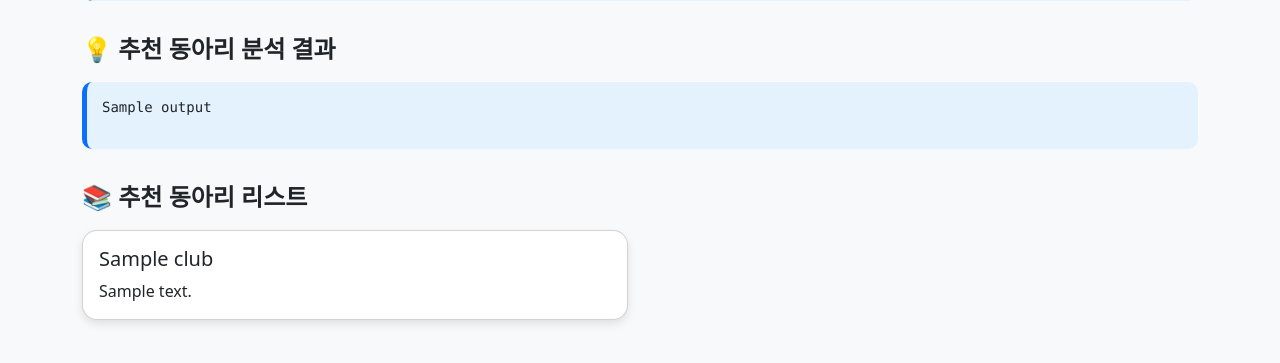
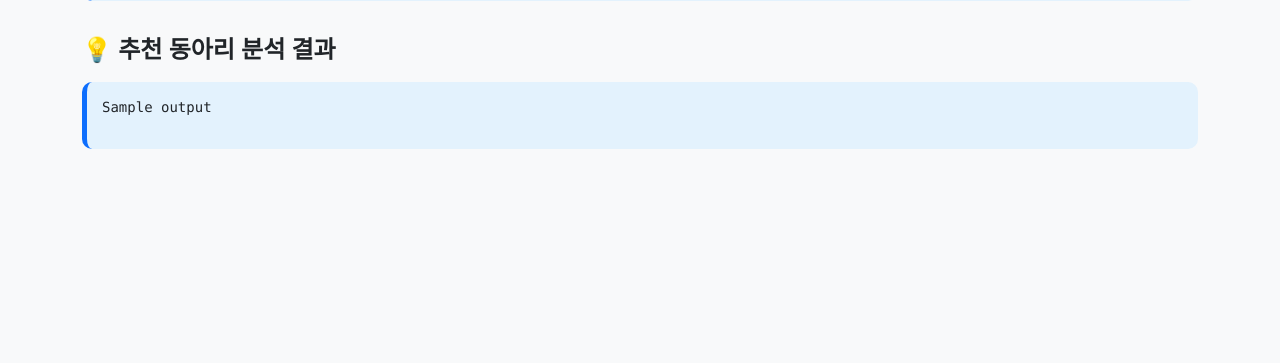
Before and after one commit to MilaEvans/OSS-project, a Flask app: template Image extraction/templates/result.html in a window 1280 px wide. Shown: the part 243-606 px from the top of the page. Run offline with Flask 3, Linux system fonts and the light colour scheme; the template is opened without the code that fills it: most values are stand-ins (such as "Sample title", 1, 10 or a date in 2020).

Commit message:
Add files via upload

```diff
--- a/Image extraction/templates/index.html
+++ b/Image extraction/templates/index.html
@@ -1,7 +1,7 @@
 <!DOCTYPE html>
 <html>
 <head>
-    <title>자율주행 동아리 추천</title>
+    <title>동아리 추천</title>
 </head>
 <body>
     <h1>동아리 포스터 사진 업로드</h1>
--- a/Image extraction/templates/result.html
+++ b/Image extraction/templates/result.html
@@ -3,7 +3,6 @@
 <head>
     <meta charset="UTF-8">
     <title>동아리 추천 결과</title>
-    <!-- 부트스트랩 CDN 추가 -->
     <link rel="stylesheet" href="https://cdn.jsdelivr.net/npm/bootstrap@5.3.0/dist/css/bootstrap.min.css">
     <style>
         body {
@@ -32,7 +31,6 @@
 </head>
 <body>
 <div class="container">
-
     <h1 class="text-center mb-5">📢 동아리 추천 결과</h1>
 
     <div class="section-title">🔍 OCR 분석 결과</div>
@@ -42,21 +40,8 @@
 
     <div class="section-title">💡 추천 동아리 분석 결과</div>
     <div class="highlight">
-        <pre style="white-space: pre-wrap;">{{ output }}</pre>
+        <pre style="white-space: pre-wrap;">{{ output|safe }}</pre>
     </div>
-
-    <div class="section-title">📚 추천 동아리 리스트</div>
-    <div class="row">
-        {% for name, desc in clubs %}
-        <div class="col-md-6">
-            <div class="card p-3">
-                <h5 class="card-title">{{ name }}</h5>
-                <p class="card-text">{{ desc }}</p>
-            </div>
-        </div>
-        {% endfor %}
-    </div>
-
 </div>
 </body>
 </html>
```
Also changed, not shown: Image extraction/templates/club_detail.html (added, +15 -0 lines).
